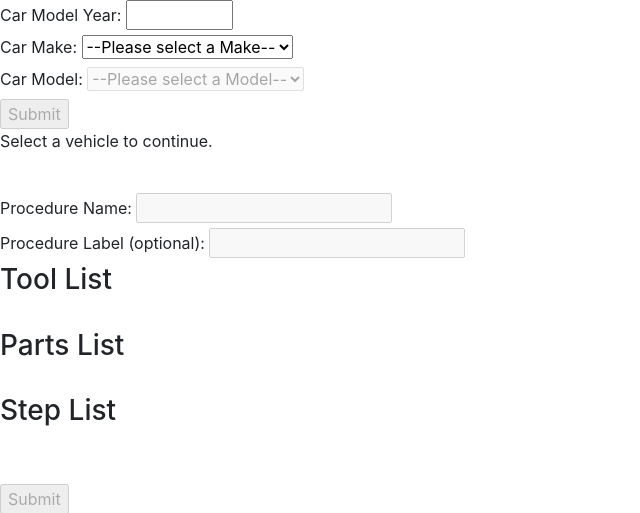
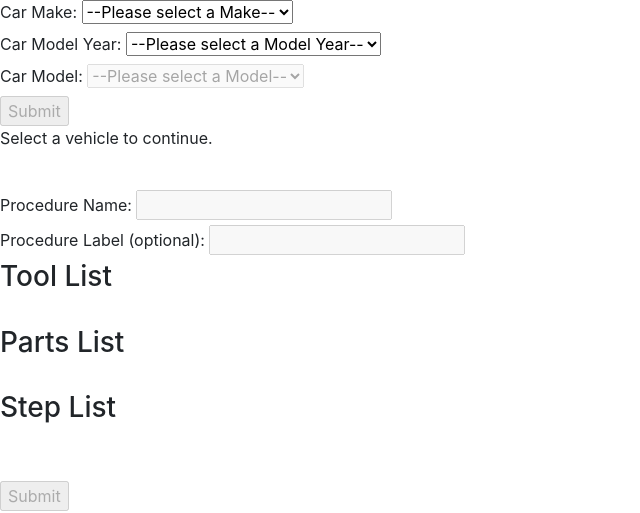
Before and after one commit to alexpsimone/shop-cat, a Flask app: page /write-procedure in a window 1280 px wide. Shown: the part 56-569 px from the top of the page, without its empty margins (0-640 px from the left). Run offline with Flask 2, Linux system fonts and the light colour scheme; the visitor is signed in with stand-in values (Sample User, id 1); data that the repository does not hold is empty; parts of the project's set-up code (start-up, migrations or seed data) failed here and were passed over; some libraries are stand-ins or nearby versions.

Commit message:
vehicle make/my/model selection all populated using web scraping from RockAuto

```diff
--- a/server.py
+++ b/server.py
@@ -205,13 +205,23 @@ def login_user():
         flash(f"No account exists with this username")
         return redirect("/login")
 
+
+@app.route("/get-model-years.json")
+def get_all_model_years():
+
+    make = request.args.get("make")
+    model_years = crud.get_all_rockauto_model_years(make)
+
+    return jsonify(model_years)
+
+
 @app.route("/get-models.json")
 def get_all_models():
 
+    make = request.args.get("make")
+    print('******************', make)
     model_year = request.args.get("modelYear")
     print('******************', model_year)
-    make = request.args.get("make")
-    print('******************', make)
 
     models = crud.get_all_rockauto_models(make, model_year)
 
@@ -509,20 +519,20 @@ def show_model_page(make, model_year, model):
     )
 
 
-@app.route("/vehicle-select", methods=["POST"])
-def apply_selected_vehicle():
-    """Retrieve selected vehicle info and save to session."""
+# @app.route("/vehicle-select", methods=["POST"])
+# def apply_selected_vehicle():
+#     """Retrieve selected vehicle info and save to session."""
 
-    model_year = request.form.get("model-year")
-    make = request.form.get("make")
-    model = request.form.get("model")
+#     model_year = request.form.get("model-year")
+#     make = request.form.get("make")
+#     model = request.form.get("model")
 
-    session["model_year"] = model_year
-    session["make"] = make
-    session["model"] = model
-    print("***************", session["model_year"], session["make"], session["model"])
+#     session["model_year"] = model_year
+#     session["make"] = make
+#     session["model"] = model
+#     print("***************", session["model_year"], session["make"], session["model"])
 
-    return redirect("/write-procedure")
+#     return redirect("/write-procedure")
 
 
 @app.route("/vehicle-select.json", methods=["POST"])
--- a/static/js/vehicle-search.js
+++ b/static/js/vehicle-search.js
@@ -1,4 +1,6 @@
 'use strict';
+
+
 
 function getModels (evt) {
 
@@ -31,6 +33,35 @@ function getModels (evt) {
     $('#vehicle-submit').attr('disabled', false);
 }
 
+
+function getModelYears (evt) {
+
+    evt.preventDefault();
+
+    const formData = {
+        make: $('#make').val(),
+    };
+
+    $.get('/get-model-years.json', formData, (res) => {
+
+        let str = '';
+        for (const model_year of res) {
+            str = str + `<option value="${model_year}">${model_year}</option>`;
+        }
+        $('#model-year').replaceWith(
+            `<select id="model-year" name="model-year">
+            <option value="">--Please select a Model Year--</option>
+            ${str}
+            </select>`
+        );
+
+        $('#model-year').on('change', getModels);
+    });
+
+
+}
+
+
 function submitVehicle (evt) {
 
     evt.preventDefault();
@@ -61,5 +92,5 @@ function submitVehicle (evt) {
     $('#step-adder').attr('disabled', false);
 }
 
-$('#make').on('change', getModels);
+$('#make').on('change', getModelYears);
 $('#vehicle-submit').on('click', submitVehicle);
--- a/templates/write-procedure.html
+++ b/templates/write-procedure.html
@@ -12,16 +12,17 @@
 {% block body %}
 
 <form>
-    <label>Car Model Year:</label>
-        <input id="model-year" name="model-year" type="number" min="1900" max="2020" />
-    <br />
     <label>Car Make:</label>
     <select id="make" name="make">
         <option value="">--Please select a Make--</option>
         {% for make in sorted_makes %}
         <option value="{{ make }}">{{ make }}</option>
         {% endfor %}
-        <option value="other">Other (please specify)...</option>
+    </select>
+    <br />
+    <label>Car Model Year:</label>
+    <select id="model-year" name="model-year">
+        <option value="">--Please select a Model Year--</option>
     </select>
     <br />
     <label>Car Model:</label>
```
